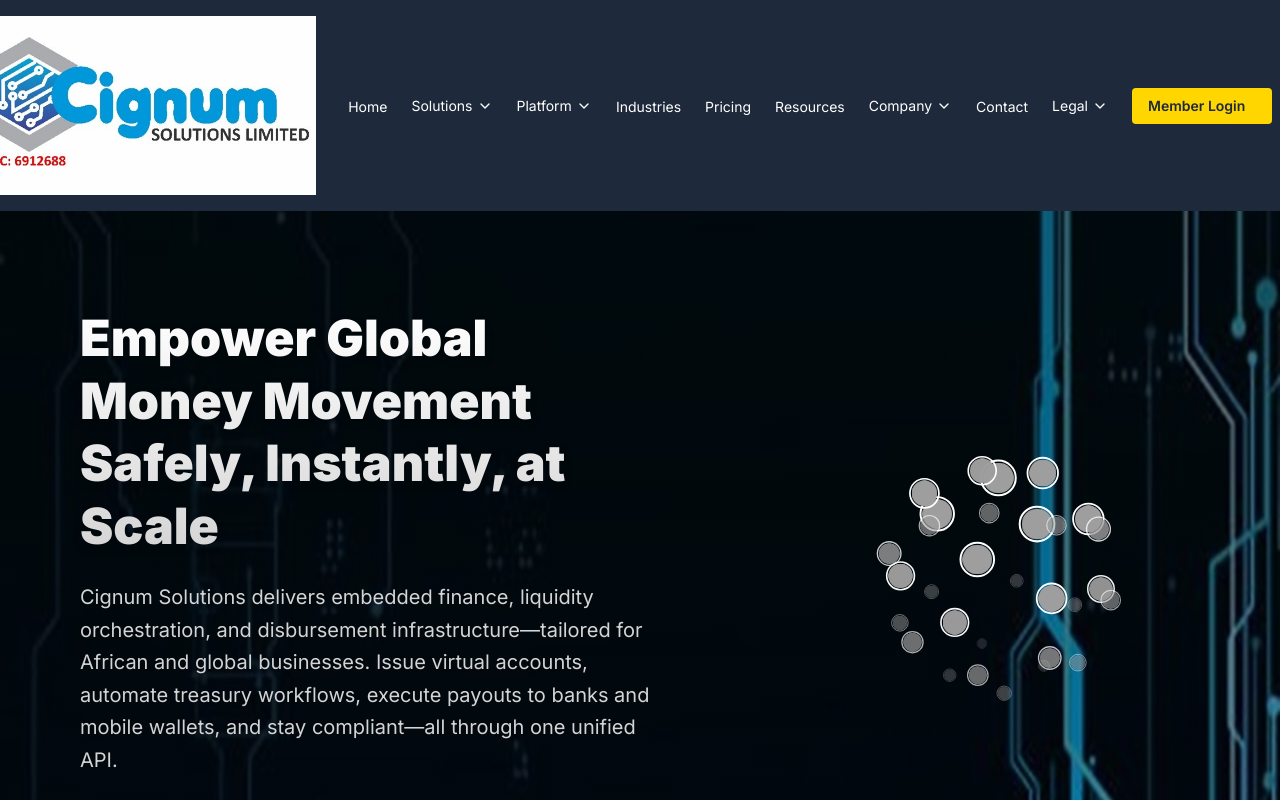
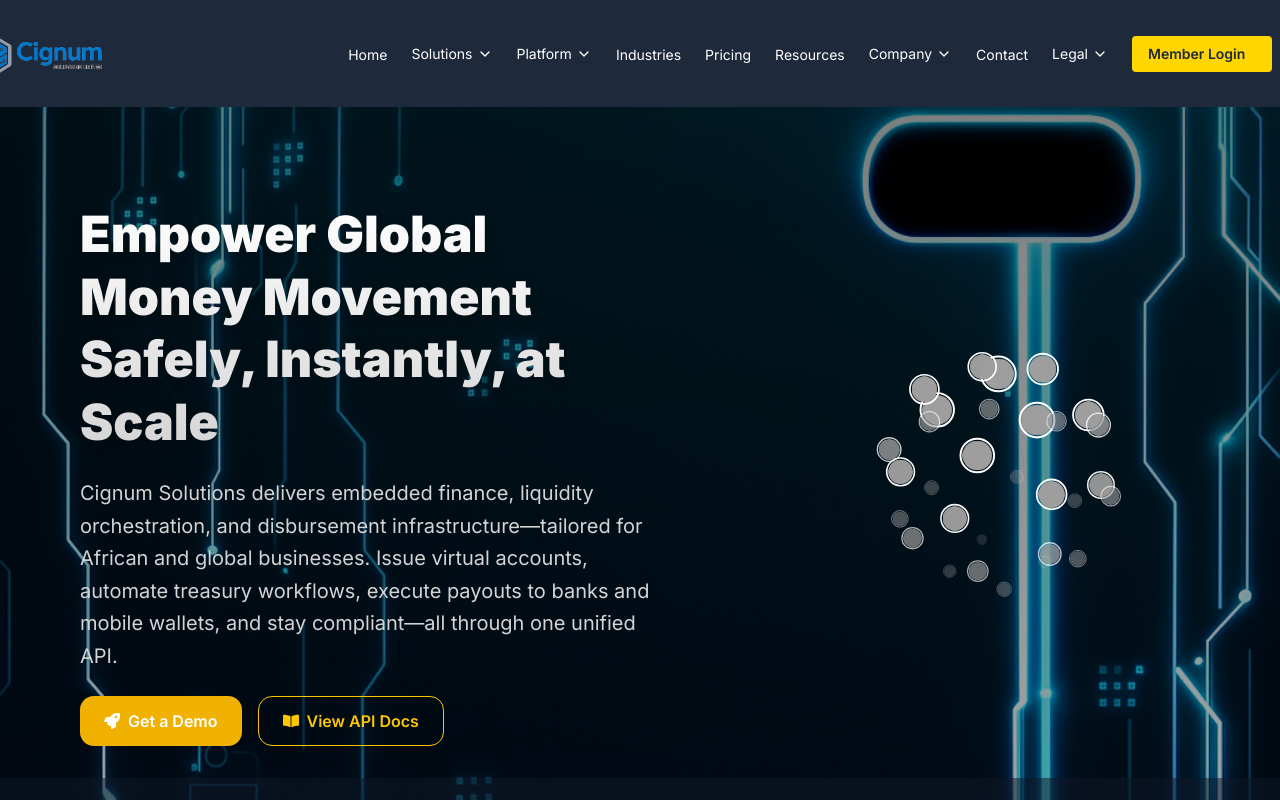
Before and after one commit to Jclinch/cignum-solutions, a Next.js app: page / in a window 1280 px wide. Shown: the top 800 px of the page. Built offline with nearby package versions, Linux system fonts and the light colour scheme.

Commit message:
mods logo and bg-image

```diff
--- a/app/page.tsx
+++ b/app/page.tsx
@@ -16,8 +16,8 @@
     <div className="relative min-h-screen overflow-hidden bg-[#000000]">
       {/* 🔹 Background Image (no zoom/skew) */}
       <div
-        className="absolute inset-0 z-0 bg-center bg-no-repeat bg-fit md:bg-cover"
-        style={{ backgroundImage: 'url("/images/home.jpg")' }}
+        className="absolute inset-0 z-0 bg-top bg-no-repeat bg-contain bg-black"
+        style={{ backgroundImage: 'url("/images/home.png")' }}
       />
 
       {/* 🔹 Animated black-blue gradient overlay */}
--- a/components/Navbar.tsx
+++ b/components/Navbar.tsx
@@ -102,14 +102,15 @@
         {/* Logo */}
        <Link href="/" className="flex items-center">
   <Image
-            src="/logo.png" // ⬅️ replace with your logo path (e.g. /public/logo.png)
+    src="/logo.png"
     alt="Cignum Solutions"
-            width={100} // ⬅️ adjust size as needed
-            height={40}
+    width={2395}
+    height={1046}
     priority
-            className="md:h-auto md:w-auto md:-ml-8"
+    className="h-auto w-[120px] sm:w-[150px] md:w-[180px] lg:w-[200px] xl:w-[220px] md:-ml-12"
   />
 </Link>
+
 
         {/* Hamburger (Mobile) */}
         <button
```
Also changed, not shown: public/images/home.png, public/logo.png. Lines whose indentation alone changed are shown as unchanged.
